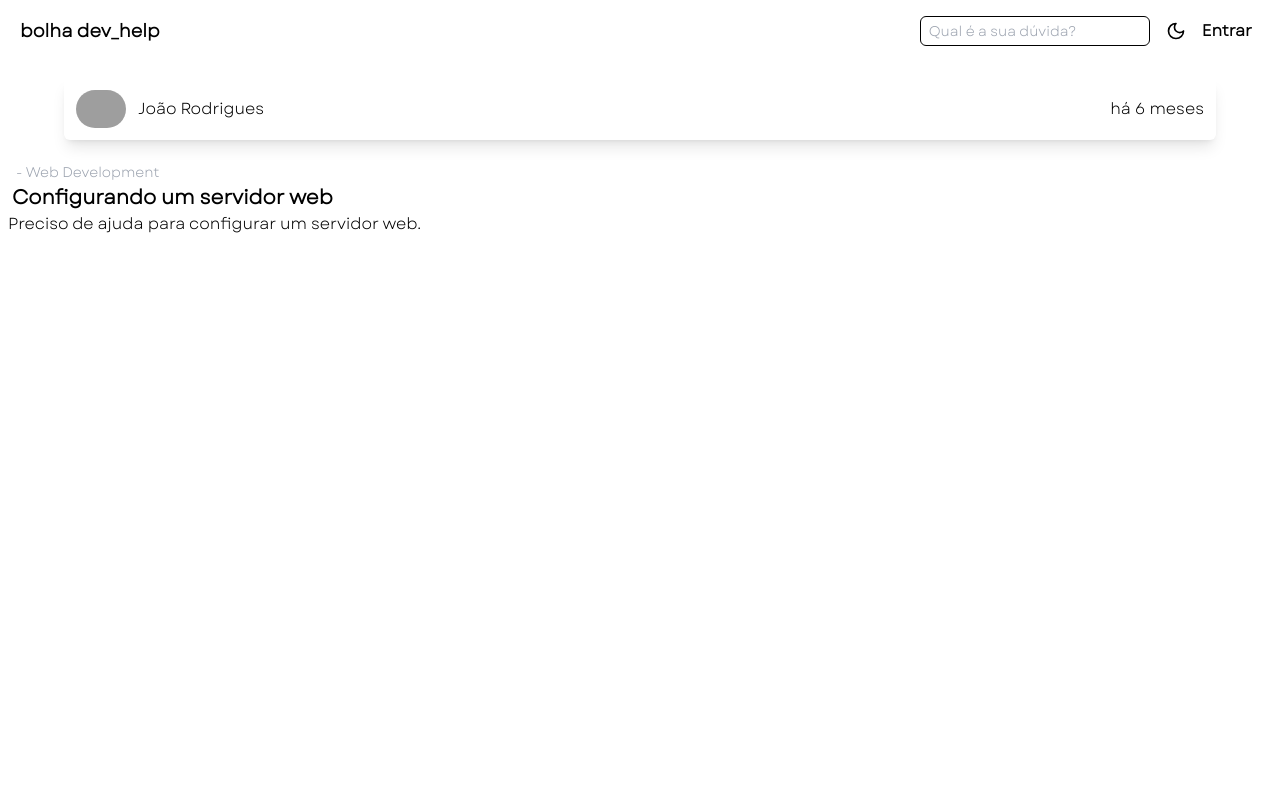
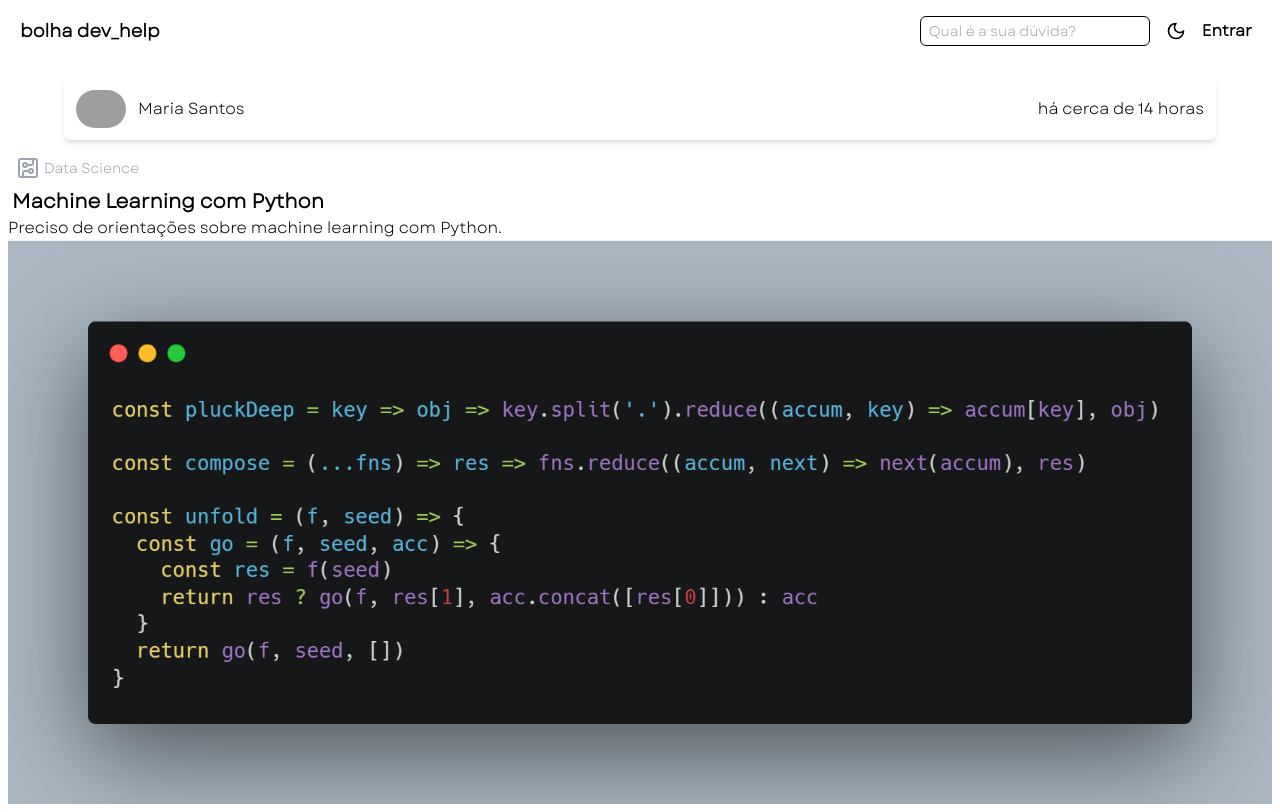
Before and after one commit to luixgabriel/bolha-dev_help-frontend, a Next.js app: page /doubts in a window 1280 px wide. Built offline with nearby package versions, Linux system fonts and the light colour scheme; no server answers; grey boxes are pictures that could not be loaded.

Commit message:
chore: config doubt by id page

```diff
--- a/src/app/doubts/page.tsx
+++ b/src/app/doubts/page.tsx
@@ -1,22 +1,23 @@
 'use client'
-import { differenceInMinutes, formatDistanceToNow } from 'date-fns'
+import { formatDistanceToNow } from 'date-fns'
 import { ptBR } from 'date-fns/locale'
 import Image from 'next/image'
+import { CircuitBoard } from 'lucide-react'
+import testImg from '../../assets/imgs/carbon.png'
 import doubts from '../../data/doubts'
 import { useDoubtsDataById } from '../../hooks/useDoubtsById'
 
 const Doubts = ({ searchParams }: { searchParams: { id: string } }) => {
   const { data } = useDoubtsDataById(searchParams.id)
-  const exampleDoubt = doubts[2]
+  const exampleDoubt = doubts[3]
   const date = new Date(exampleDoubt.createdAt)
-  // Formatando a diferença para um formato amigável
   const formatoAmigavel = formatDistanceToNow(date, {
     addSuffix: true,
     locale: ptBR,
   })
   return (
     <div className="w-screen  flex flex-col">
-      <div className="flex items-center gap-3 p-3 justify-between mt-4 w-[90%] shadow-lg self-center rounded-md">
+      <div className="flex items-center gap-3 p-3 justify-between mt-4 w-[90%] shadow-md self-center rounded-md">
         <div className="flex items-center gap-3">
           <Image
             src={exampleDoubt.user.imageUrl as string}
@@ -29,12 +30,19 @@ const Doubts = ({ searchParams }: { searchParams: { id: string } }) => {
         </div>
         <span>{formatoAmigavel}</span>
       </div>
-      <div className="mt-3 p-2 w-screen">
-        <span className="text-sm text-gray-400 pl-2">
-          - {exampleDoubt.category}
+      <div className="mt-2 p-2 w-screen">
+        <span className="text-sm text-gray-400 pl-2 flex items-center gap-1">
+          <CircuitBoard /> {exampleDoubt.category}
         </span>
-        <h1 className="font-bold text-xl pl-1">{exampleDoubt.title}</h1>
-        <p>{exampleDoubt.description}</p>
+        <div className=" mt-2">
+          <h1 className="font-bold text-xl pl-1">{exampleDoubt.title}</h1>
+          <p>{exampleDoubt.description}</p>
+          <img
+            className="mx-auto w-screen"
+            src="carbon.png"
+            alt="Your Company"
+          />
+        </div>
       </div>
     </div>
   )
```
Also changed, not shown: src/utils/formatDate.ts (added, +11 -0 lines), public/carbon.png (added).
